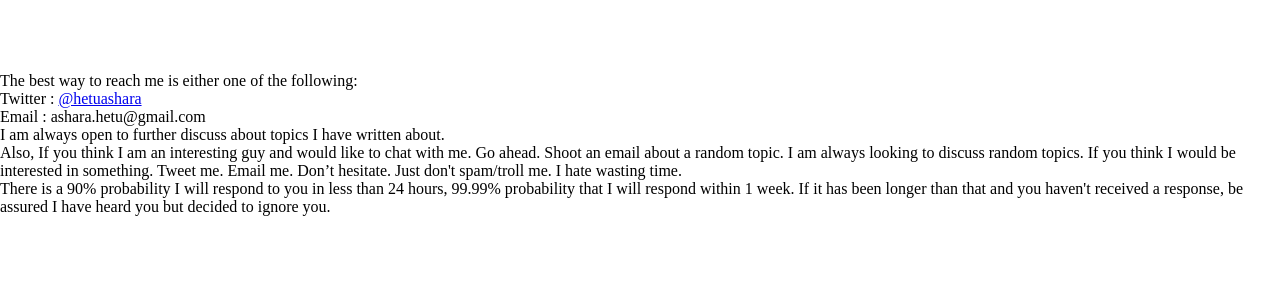
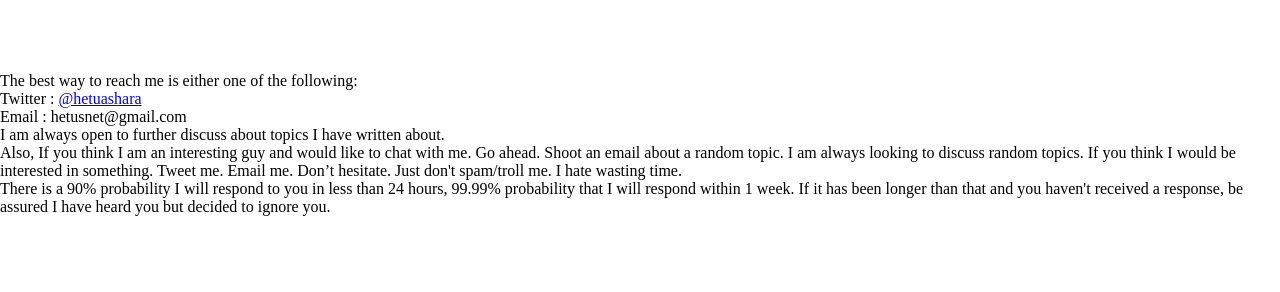
Before and after one commit to hetuashara/hetuashara.github.io, a Jekyll site: the page built from contact.html, in a window 1280 px wide. Shown: the part 176-468 px from the top of the page. Built offline with Jekyll 4.4.1, drawn with Linux system fonts in a browser that asks for light colours.

Commit message:
Update contactInclude.html

```diff
--- a/_includes/contactInclude.html
+++ b/_includes/contactInclude.html
@@ -4,7 +4,7 @@
 
 <ul>
 	<li>Twitter : <a href="https://twitter.com/hetuashara">@hetuashara</a></li>
-	<li>Email : ashara.hetu@gmail.com</li>
+	<li>Email : hetusnet@gmail.com</li>
 </ul>
 
 <p>I am always open to further discuss about topics I have written about.<br/>Also, If you think I am an interesting guy and would like to chat with me. Go ahead. Shoot an email about a random topic. I am always looking to discuss random topics. If you think I would be interested in something. Tweet me. Email me. Don’t hesitate. Just don&#39;t spam/troll me. I hate wasting time. </p>
```
